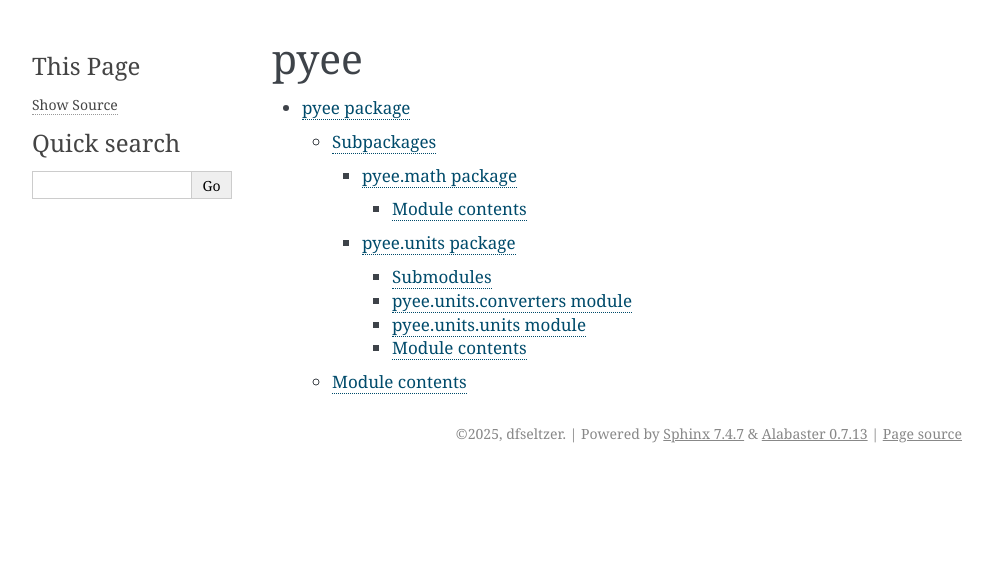
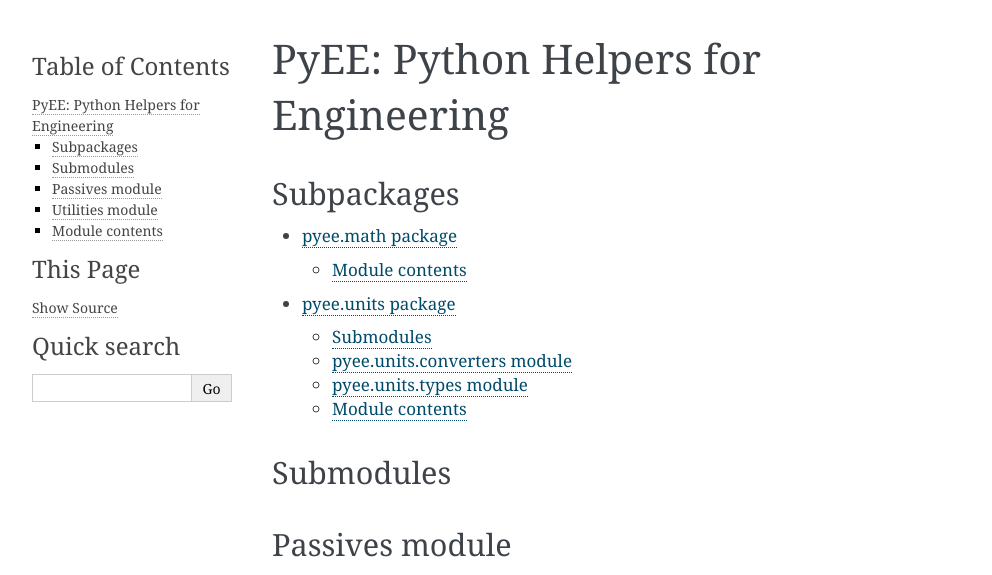
Before and after one commit to dfseltzer/PyEE, a Sphinx documentation site: the page built from docs/source/index.rst, in a window 1280 px wide. Shown: the top 575 px of the page, without its empty margins (148-1140 px from the left). Built offline with Sphinx 7.4.7, drawn with Linux system fonts in a browser that asks for light colours; some of the changed text lies outside the part shown; grey boxes are pictures that could not be loaded.

Commit message:
updated ignore file to include more stuff. regenerated docs

```diff
--- a/docs/source/conf.py
+++ b/docs/source/conf.py
@@ -9,7 +9,8 @@
 import os
 import sys
 
-sys.path.insert(0, os.path.abspath("../.."))
+sys.path.insert(0, os.path.abspath(os.path.join(os.path.dirname(__file__), '../..')))
+print(sys.path)
 
 import pyee
 
--- a/docs/source/index.rst
+++ b/docs/source/index.rst
@@ -1,7 +1,40 @@
-pyee
-====
+
+PyEE: Python Helpers for Engineering
+====================================
+
+Subpackages
+-----------
 
 .. toctree::
-   :maxdepth: 4
+   :maxdepth: 2
 
-   pyee
+   pyee.math
+   pyee.units
+
+
+Submodules
+----------
+
+Passives module
+--------------------
+
+.. automodule:: pyee.passives
+   :members:
+   :show-inheritance:
+   :undoc-members:
+
+Utilities module
+---------------------
+
+.. automodule:: pyee.utilities
+   :members:
+   :show-inheritance:
+   :undoc-members:
+
+Module contents
+---------------
+
+.. automodule:: pyee
+   :members:
+   :show-inheritance:
+   :undoc-members:
--- a/docs/source/pyee.units.rst
+++ b/docs/source/pyee.units.rst
@@ -12,10 +12,10 @@
    :show-inheritance:
    :undoc-members:
 
-pyee.units.units module
+pyee.units.types module
 -----------------------
 
-.. automodule:: pyee.units.units
+.. automodule:: pyee.units.types
    :members:
    :show-inheritance:
    :undoc-members:
```
Also changed, not shown: docs/source/pyee.passives.rst (added, +7 -0 lines), docs/source/pyee.rst (deleted, +0 -19 lines), docs/source/pyee.units.converters.rst (added, +7 -0 lines), docs/source/pyee.units.types.rst (added, +7 -0 lines), docs/source/pyee.utilities.rst (added, +7 -0 lines), 9 other files.
